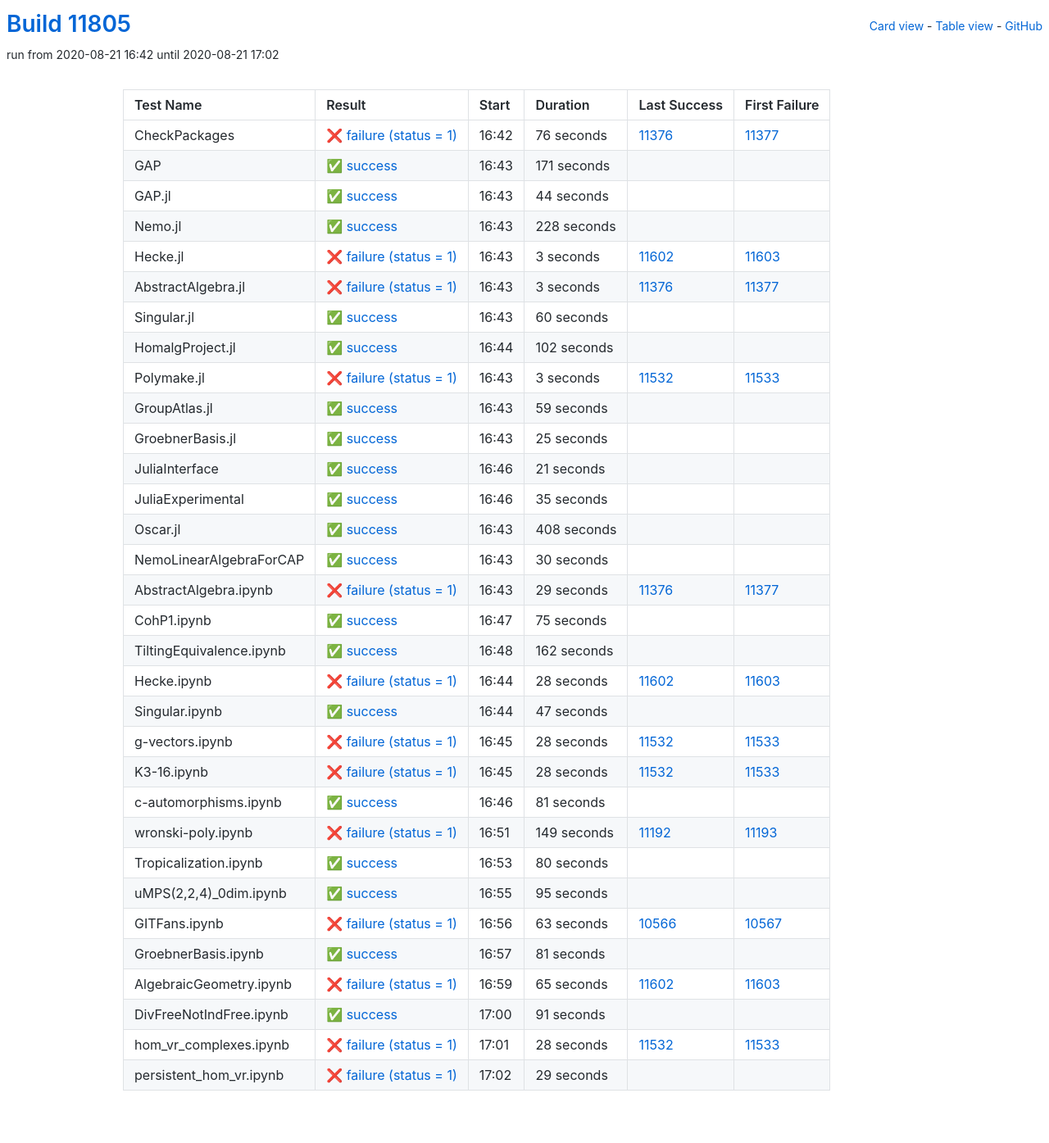
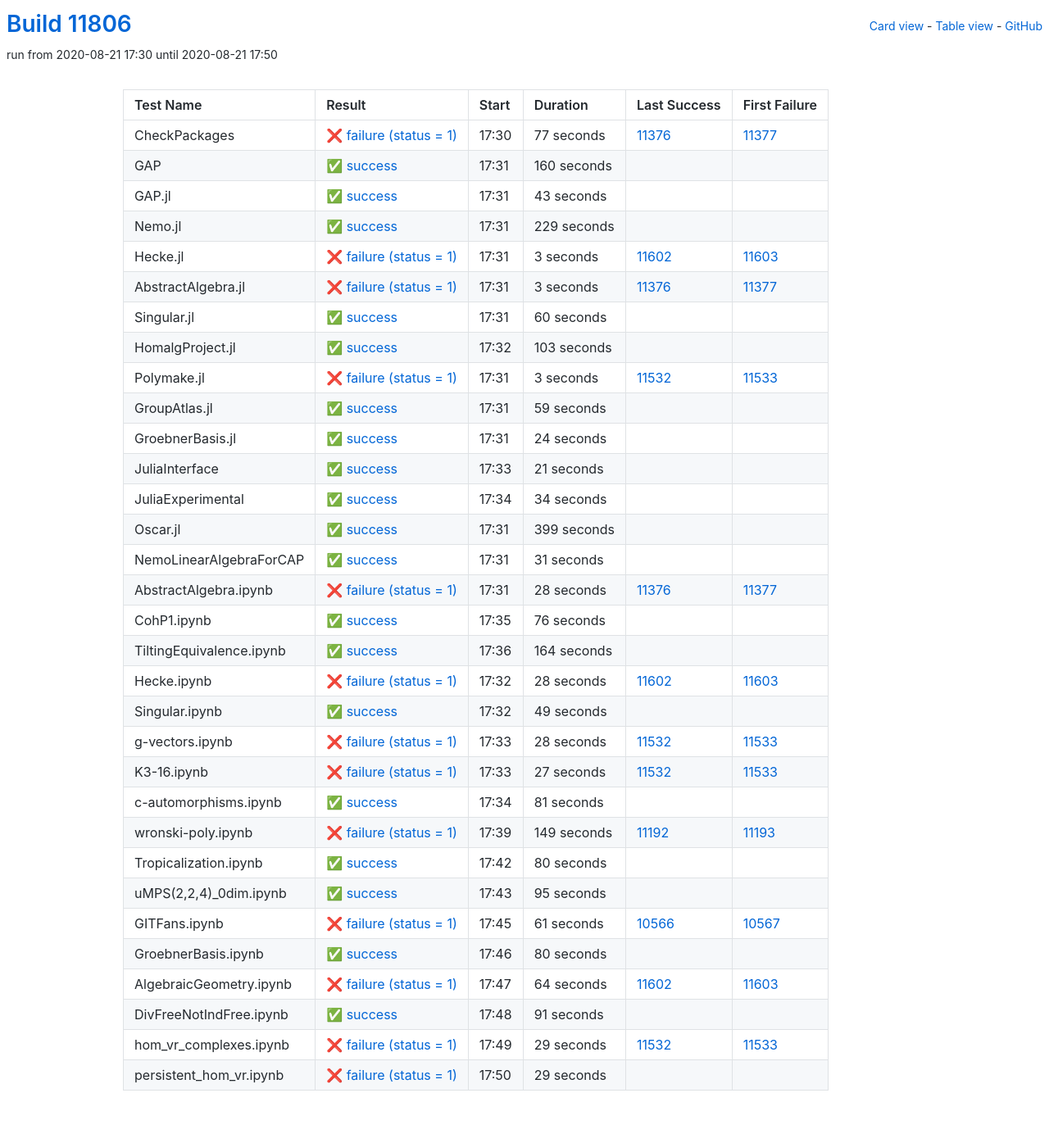
Before and after one commit to oscar-system/oscar-ci-status, a Jekyll site: the page built from table.html, in a window 1280 px wide. Shown: the whole page at 82% size. Built offline with Jekyll 4.4.1, drawn with Linux system fonts in a browser that asks for light colours.

Commit message:
Build #11806

```diff
--- a/_data/ci.yml
+++ b/_data/ci.yml
@@ -1,6 +1,6 @@
 ---
-build: 11805
-build_url: https://oscarci.mathematik.uni-kl.de/job/oscar/11805/
+build: 11806
+build_url: https://oscarci.mathematik.uni-kl.de/job/oscar/11806/
 job: oscar
 organization: oscar-system
 repo: oscar-ci-status
@@ -8,56 +8,56 @@
 tests:
 - name: CheckPackages
   id: checkpackages
-  log: https://oscarci.mathematik.uni-kl.de/job/oscar/11805/artifact/logs/build-11805/CheckPackages.log
-  start: 2020-08-21 16:42
+  log: https://oscarci.mathematik.uni-kl.de/job/oscar/11806/artifact/logs/build-11806/CheckPackages.log
+  start: 2020-08-21 17:30
   success: false
   exitcode: 1
   status: failure
-  duration: 76
+  duration: 77
   last_success: 11376
   last_success_url: https://oscarci.mathematik.uni-kl.de/job/oscar/11376/
   first_failure: 11377
   first_failure_url: https://oscarci.mathematik.uni-kl.de/job/oscar/11377/
 - name: GAP
   id: gap
-  log: https://oscarci.mathematik.uni-kl.de/job/oscar/11805/artifact/logs/build-11805/GAP.log
-  start: 2020-08-21 16:43
+  log: https://oscarci.mathematik.uni-kl.de/job/oscar/11806/artifact/logs/build-11806/GAP.log
+  start: 2020-08-21 17:31
   success: true
   exitcode: 0
   status: success
-  duration: 171
+  duration: 160
   last_success: false
   last_success_url:
   first_failure: false
   first_failure_url:
 - name: GAP.jl
   id: gap-jl
-  log: https://oscarci.mathematik.uni-kl.de/job/oscar/11805/artifact/logs/build-11805/GAP.jl.log
-  start: 2020-08-21 16:43
+  log: https://oscarci.mathematik.uni-kl.de/job/oscar/11806/artifact/logs/build-11806/GAP.jl.log
+  start: 2020-08-21 17:31
   success: true
   exitcode: 0
   status: success
-  duration: 44
+  duration: 43
   last_success: false
   last_success_url:
   first_failure: false
   first_failure_url:
 - name: Nemo.jl
   id: nemo-jl
-  log: https://oscarci.mathematik.uni-kl.de/job/oscar/11805/artifact/logs/build-11805/Nemo.jl.log
-  start: 2020-08-21 16:43
+  log: https://oscarci.mathematik.uni-kl.de/job/oscar/11806/artifact/logs/build-11806/Nemo.jl.log
+  start: 2020-08-21 17:31
   success: true
   exitcode: 0
   status: success
-  duration: 228
+  duration: 229
   last_success: false
   last_success_url:
   first_failure: false
   first_failure_url:
 - name: Hecke.jl
   id: hecke-jl
-  log: https://oscarci.mathematik.uni-kl.de/job/oscar/11805/artifact/logs/build-11805/Hecke.jl.log
-  start: 2020-08-21 16:43
+  log: https://oscarci.mathematik.uni-kl.de/job/oscar/11806/artifact/logs/build-11806/Hecke.jl.log
+  start: 2020-08-21 17:31
   success: false
   exitcode: 1
   status: failure
@@ -68,8 +68,8 @@
   first_failure_url: https://oscarci.mathematik.uni-kl.de/job/oscar/11603/
 - name: AbstractAlgebra.jl
   id: abstractalgebra-jl
-  log: https://oscarci.mathematik.uni-kl.de/job/oscar/11805/artifact/logs/build-11805/AbstractAlgebra.jl.log
-  start: 2020-08-21 16:43
+  log: https://oscarci.mathematik.uni-kl.de/job/oscar/11806/artifact/logs/build-11806/AbstractAlgebra.jl.log
+  start: 2020-08-21 17:31
   success: false
   exitcode: 1
   status: failure
@@ -80,8 +80,8 @@
   first_failure_url: https://oscarci.mathematik.uni-kl.de/job/oscar/11377/
 - name: Singular.jl
   id: singular-jl
-  log: https://oscarci.mathematik.uni-kl.de/job/oscar/11805/artifact/logs/build-11805/Singular.jl.log
-  start: 2020-08-21 16:43
+  log: https://oscarci.mathematik.uni-kl.de/job/oscar/11806/artifact/logs/build-11806/Singular.jl.log
+  start: 2020-08-21 17:31
   success: true
   exitcode: 0
   status: success
@@ -92,20 +92,20 @@
   first_failure_url:
 - name: HomalgProject.jl
   id: homalgproject-jl
-  log: https://oscarci.mathematik.uni-kl.de/job/oscar/11805/artifact/logs/build-11805/HomalgProject.jl.log
-  start: 2020-08-21 16:44
+  log: https://oscarci.mathematik.uni-kl.de/job/oscar/11806/artifact/logs/build-11806/HomalgProject.jl.log
+  start: 2020-08-21 17:32
   success: true
   exitcode: 0
   status: success
-  duration: 102
+  duration: 103
   last_success: false
   last_success_url:
   first_failure: false
   first_failure_url:
 - name: Polymake.jl
   id: polymake-jl
-  log: https://oscarci.mathematik.uni-kl.de/job/oscar/11805/artifact/logs/build-11805/Polymake.jl.log
-  start: 2020-08-21 16:43
+  log: https://oscarci.mathematik.uni-kl.de/job/oscar/11806/artifact/logs/build-11806/Polymake.jl.log
+  start: 2020-08-21 17:31
   success: false
   exitcode: 1
   status: failure
@@ -116,8 +116,8 @@
   first_failure_url: https://oscarci.mathematik.uni-kl.de/job/oscar/11533/
 - name: GroupAtlas.jl
   id: groupatlas-jl
-  log: https://oscarci.mathematik.uni-kl.de/job/oscar/11805/artifact/logs/build-11805/GroupAtlas.jl.log
-  start: 2020-08-21 16:43
+  log: https://oscarci.mathematik.uni-kl.de/job/oscar/11806/artifact/logs/build-11806/GroupAtlas.jl.log
+  start: 2020-08-21 17:31
   success: true
   exitcode: 0
   status: success
@@ -128,20 +128,20 @@
   first_failure_url:
 - name: GroebnerBasis.jl
   id: groebnerbasis-jl
-  log: https://oscarci.mathematik.uni-kl.de/job/oscar/11805/artifact/logs/build-11805/GroebnerBasis.jl.log
-  start: 2020-08-21 16:43
+  log: https://oscarci.mathematik.uni-kl.de/job/oscar/11806/artifact/logs/build-11806/GroebnerBasis.jl.log
+  start: 2020-08-21 17:31
   success: true
   exitcode: 0
   status: success
-  duration: 25
+  duration: 24
   last_success: false
   last_success_url:
   first_failure: false
   first_failure_url:
 - name: JuliaInterface
   id: juliainterface
-  log: https://oscarci.mathematik.uni-kl.de/job/oscar/11805/artifact/logs/build-11805/JuliaInterface.log
-  start: 2020-08-21 16:46
+  log: https://oscarci.mathematik.uni-kl.de/job/oscar/11806/artifact/logs/build-11806/JuliaInterface.log
+  start: 2020-08-21 17:33
   success: true
   exitcode: 0
   status: success
@@ -152,80 +152,80 @@
   first_failure_url:
 - name: JuliaExperimental
   id: juliaexperimental
-  log: https://oscarci.mathematik.uni-kl.de/job/oscar/11805/artifact/logs/build-11805/JuliaExperimental.log
-  start: 2020-08-21 16:46
+  log: https://oscarci.mathematik.uni-kl.de/job/oscar/11806/artifact/logs/build-11806/JuliaExperimental.log
+  start: 2020-08-21 17:34
   success: true
   exitcode: 0
   status: success
-  duration: 35
+  duration: 34
   last_success: false
   last_success_url:
   first_failure: false
   first_failure_url:
 - name: Oscar.jl
   id: oscar-jl
-  log: https://oscarci.mathematik.uni-kl.de/job/oscar/11805/artifact/logs/build-11805/Oscar.jl.log
-  start: 2020-08-21 16:43
+  log: https://oscarci.mathematik.uni-kl.de/job/oscar/11806/artifact/logs/build-11806/Oscar.jl.log
+  start: 2020-08-21 17:31
   success: true
   exitcode: 0
   status: success
-  duration: 408
+  duration: 399
   last_success: false
   last_success_url:
   first_failure: false
   first_failure_url:
 - name: NemoLinearAlgebraForCAP
   id: nemolinearalgebraforcap
-  log: https://oscarci.mathematik.uni-kl.de/job/oscar/11805/artifact/logs/build-11805/NemoLinearAlgebraForCAP.log
-  start: 2020-08-21 16:43
+  log: https://oscarci.mathematik.uni-kl.de/job/oscar/11806/artifact/logs/build-11806/NemoLinearAlgebraForCAP.log
+  start: 2020-08-21 17:31
   success: true
   exitcode: 0
   status: success
-  duration: 30
+  duration: 31
   last_success: false
   last_success_url:
   first_failure: false
   first_failure_url:
 - name: AbstractAlgebra.ipynb
   id: abstractalgebra-ipynb
-  log: https://oscarci.mathematik.uni-kl.de/job/oscar/11805/artifact/logs/build-11805/AbstractAlgebra.ipynb.log
-  start: 2020-08-21 16:43
+  log: https://oscarci.mathematik.uni-kl.de/job/oscar/11806/artifact/logs/build-11806/AbstractAlgebra.ipynb.log
+  start: 2020-08-21 17:31
   success: false
   exitcode: 1
   status: failure
-  duration: 29
+  duration: 28
   last_success: 11376
   last_success_url: https://oscarci.mathematik.uni-kl.de/job/oscar/11376/
   first_failure: 11377
   first_failure_url: https://oscarci.mathematik.uni-kl.de/job/oscar/11377/
 - name: CohP1.ipynb
   id: cohp1-ipynb
-  log: https://oscarci.mathematik.uni-kl.de/job/oscar/11805/artifact/logs/build-11805/CohP1.ipynb.log
-  start: 2020-08-21 16:47
+  log: https://oscarci.mathematik.uni-kl.de/job/oscar/11806/artifact/logs/build-11806/CohP1.ipynb.log
+  start: 2020-08-21 17:35
   success: true
   exitcode: 0
   status: success
-  duration: 75
+  duration: 76
   last_success: false
   last_success_url:
   first_failure: false
   first_failure_url:
 - name: TiltingEquivalence.ipynb
   id: tiltingequivalence-ipynb
-  log: https://oscarci.mathematik.uni-kl.de/job/oscar/11805/artifact/logs/build-11805/TiltingEquivalence.ipynb.log
-  start: 2020-08-21 16:48
+  log: https://oscarci.mathematik.uni-kl.de/job/oscar/11806/artifact/logs/build-11806/TiltingEquivalence.ipynb.log
+  start: 2020-08-21 17:36
   success: true
   exitcode: 0
   status: success
-  duration: 162
+  duration: 164
   last_success: false
   last_success_url:
   first_failure: false
   first_failure_url:
 - name: Hecke.ipynb
   id: hecke-ipynb
-  log: https://oscarci.mathematik.uni-kl.de/job/oscar/11805/artifact/logs/build-11805/Hecke.ipynb.log
-  start: 2020-08-21 16:44
+  log: https://oscarci.mathematik.uni-kl.de/job/oscar/11806/artifact/logs/build-11806/Hecke.ipynb.log
+  start: 2020-08-21 17:32
   success: false
   exitcode: 1
   status: failure
@@ -236,20 +236,20 @@
   first_failure_url: https://oscarci.mathematik.uni-kl.de/job/oscar/11603/
 - name: Singular.ipynb
   id: singular-ipynb
-  log: https://oscarci.mathematik.uni-kl.de/job/oscar/11805/artifact/logs/build-11805/Singular.ipynb.log
-  start: 2020-08-21 16:44
+  log: https://oscarci.mathematik.uni-kl.de/job/oscar/11806/artifact/logs/build-11806/Singular.ipynb.log
+  start: 2020-08-21 17:32
   success: true
   exitcode: 0
   status: success
-  duration: 47
+  duration: 49
   last_success: false
   last_success_url:
   first_failure: false
   first_failure_url:
 - name: g-vectors.ipynb
   id: g-vectors-ipynb
-  log: https://oscarci.mathematik.uni-kl.de/job/oscar/11805/artifact/logs/build-11805/g-vectors.ipynb.log
-  start: 2020-08-21 16:45
+  log: https://oscarci.mathematik.uni-kl.de/job/oscar/11806/artifact/logs/build-11806/g-vectors.ipynb.log
+  start: 2020-08-21 17:33
   success: false
   exitcode: 1
   status: failure
@@ -260,20 +260,20 @@
   first_failure_url: https://oscarci.mathematik.uni-kl.de/job/oscar/11533/
 - name: K3-16.ipynb
   id: k3-16-ipynb
-  log: https://oscarci.mathematik.uni-kl.de/job/oscar/11805/artifact/logs/build-11805/K3-16.ipynb.log
-  start: 2020-08-21 16:45
+  log: https://oscarci.mathematik.uni-kl.de/job/oscar/11806/artifact/logs/build-11806/K3-16.ipynb.log
+  start: 2020-08-21 17:33
   success: false
   exitcode: 1
   status: failure
-  duration: 28
+  duration: 27
   last_success: 11532
   last_success_url: https://oscarci.mathematik.uni-kl.de/job/oscar/11532/
   first_failure: 11533
   first_failure_url: https://oscarci.mathematik.uni-kl.de/job/oscar/11533/
 - name: c-automorphisms.ipynb
   id: c-automorphisms-ipynb
-  log: https://oscarci.mathematik.uni-kl.de/job/oscar/11805/artifact/logs/build-11805/c-automorphisms.ipynb.log
-  start: 2020-08-21 16:46
+  log: https://oscarci.mathematik.uni-kl.de/job/oscar/11806/artifact/logs/build-11806/c-automorphisms.ipynb.log
+  start: 2020-08-21 17:34
   success: true
   exitcode: 0
   status: success
@@ -284,8 +284,8 @@
   first_failure_url:
 - name: wronski-poly.ipynb
   id: wronski-poly-ipynb
-  log: https://oscarci.mathematik.uni-kl.de/job/oscar/11805/artifact/logs/build-11805/wronski-poly.ipynb.log
-  start: 2020-08-21 16:51
+  log: https://oscarci.mathematik.uni-kl.de/job/oscar/11806/artifact/logs/build-11806/wronski-poly.ipynb.log
+  start: 2020-08-21 17:39
   success: false
   exitcode: 1
   status: failure
@@ -296,8 +296,8 @@
   first_failure_url: https://oscarci.mathematik.uni-kl.de/job/oscar/11193/
 - name: Tropicalization.ipynb
   id: tropicalization-ipynb
-  log: https://oscarci.mathematik.uni-kl.de/job/oscar/11805/artifact/logs/build-11805/Tropicalization.ipynb.log
-  start: 2020-08-21 16:53
+  log: https://oscarci.mathematik.uni-kl.de/job/oscar/11806/artifact/logs/build-11806/Tropicalization.ipynb.log
+  start: 2020-08-21 17:42
   success: true
   exitcode: 0
   status: success
@@ -308,8 +308,8 @@
   first_failure_url:
 - name: uMPS(2,2,4)_0dim.ipynb
   id: umps-2-2-4-0dim-ipynb
-  log: https://oscarci.mathematik.uni-kl.de/job/oscar/11805/artifact/logs/build-11805/uMPS-2-2-4-_0dim.ipynb.log
-  start: 2020-08-21 16:55
+  log: https://oscarci.mathematik.uni-kl.de/job/oscar/11806/artifact/logs/build-11806/uMPS-2-2-4-_0dim.ipynb.log
+  start: 2020-08-21 17:43
   success: true
   exitcode: 0
   status: success
@@ -320,44 +320,44 @@
   first_failure_url:
 - name: GITFans.ipynb
   id: gitfans-ipynb
-  log: https://oscarci.mathematik.uni-kl.de/job/oscar/11805/artifact/logs/build-11805/GITFans.ipynb.log
-  start: 2020-08-21 16:56
+  log: https://oscarci.mathematik.uni-kl.de/job/oscar/11806/artifact/logs/build-11806/GITFans.ipynb.log
+  start: 2020-08-21 17:45
   success: false
   exitcode: 1
   status: failure
-  duration: 63
+  duration: 61
   last_success: 10566
   last_success_url: https://oscarci.mathematik.uni-kl.de/job/oscar/10566/
   first_failure: 10567
   first_failure_url: https://oscarci.mathematik.uni-kl.de/job/oscar/10567/
 - name: GroebnerBasis.ipynb
   id: groebnerbasis-ipynb
-  log: https://oscarci.mathematik.uni-kl.de/job/oscar/11805/artifact/logs/build-11805/GroebnerBasis.ipynb.log
-  start: 2020-08-21 16:57
+  log: https://oscarci.mathematik.uni-kl.de/job/oscar/11806/artifact/logs/build-11806/GroebnerBasis.ipynb.log
+  start: 2020-08-21 17:46
   success: true
   exitcode: 0
   status: success
-  duration: 81
+  duration: 80
   last_success: false
   last_success_url:
   first_failure: false
   first_failure_url:
 - name: AlgebraicGeometry.ipynb
   id: algebraicgeometry-ipynb
-  log: https://oscarci.mathematik.uni-kl.de/job/oscar/11805/artifact/logs/build-11805/AlgebraicGeometry.ipynb.log
-  start: 2020-08-21 16:59
+  log: https://oscarci.mathematik.uni-kl.de/job/oscar/11806/artifact/logs/build-11806/AlgebraicGeometry.ipynb.log
+  start: 2020-08-21 17:47
   success: false
   exitcode: 1
   status: failure
-  duration: 65
+  duration: 64
   last_success: 11602
   last_success_url: https://oscarci.mathematik.uni-kl.de/job/oscar/11602/
   first_failure: 11603
   first_failure_url: https://oscarci.mathematik.uni-kl.de/job/oscar/11603/
 - name: DivFreeNotIndFree.ipynb
   id: divfreenotindfree-ipynb
-  log: https://oscarci.mathematik.uni-kl.de/job/oscar/11805/artifact/logs/build-11805/DivFreeNotIndFree.ipynb.log
-  start: 2020-08-21 17:00
+  log: https://oscarci.mathematik.uni-kl.de/job/oscar/11806/artifact/logs/build-11806/DivFreeNotIndFree.ipynb.log
+  start: 2020-08-21 17:48
   success: true
   exitcode: 0
   status: success
@@ -368,20 +368,20 @@
   first_failure_url:
 - name: hom_vr_complexes.ipynb
   id: hom-vr-complexes-ipynb
-  log: https://oscarci.mathematik.uni-kl.de/job/oscar/11805/artifact/logs/build-11805/hom_vr_complexes.ipynb.log
-  start: 2020-08-21 17:01
+  log: https://oscarci.mathematik.uni-kl.de/job/oscar/11806/artifact/logs/build-11806/hom_vr_complexes.ipynb.log
+  start: 2020-08-21 17:49
   success: false
   exitcode: 1
   status: failure
-  duration: 28
+  duration: 29
   last_success: 11532
   last_success_url: https://oscarci.mathematik.uni-kl.de/job/oscar/11532/
   first_failure: 11533
   first_failure_url: https://oscarci.mathematik.uni-kl.de/job/oscar/11533/
 - name: persistent_hom_vr.ipynb
   id: persistent-hom-vr-ipynb
-  log: https://oscarci.mathematik.uni-kl.de/job/oscar/11805/artifact/logs/build-11805/persistent_hom_vr.ipynb.log
-  start: 2020-08-21 17:02
+  log: https://oscarci.mathematik.uni-kl.de/job/oscar/11806/artifact/logs/build-11806/persistent_hom_vr.ipynb.log
+  start: 2020-08-21 17:50
   success: false
   exitcode: 1
   status: failure
```
Also changed, not shown: README.md.
